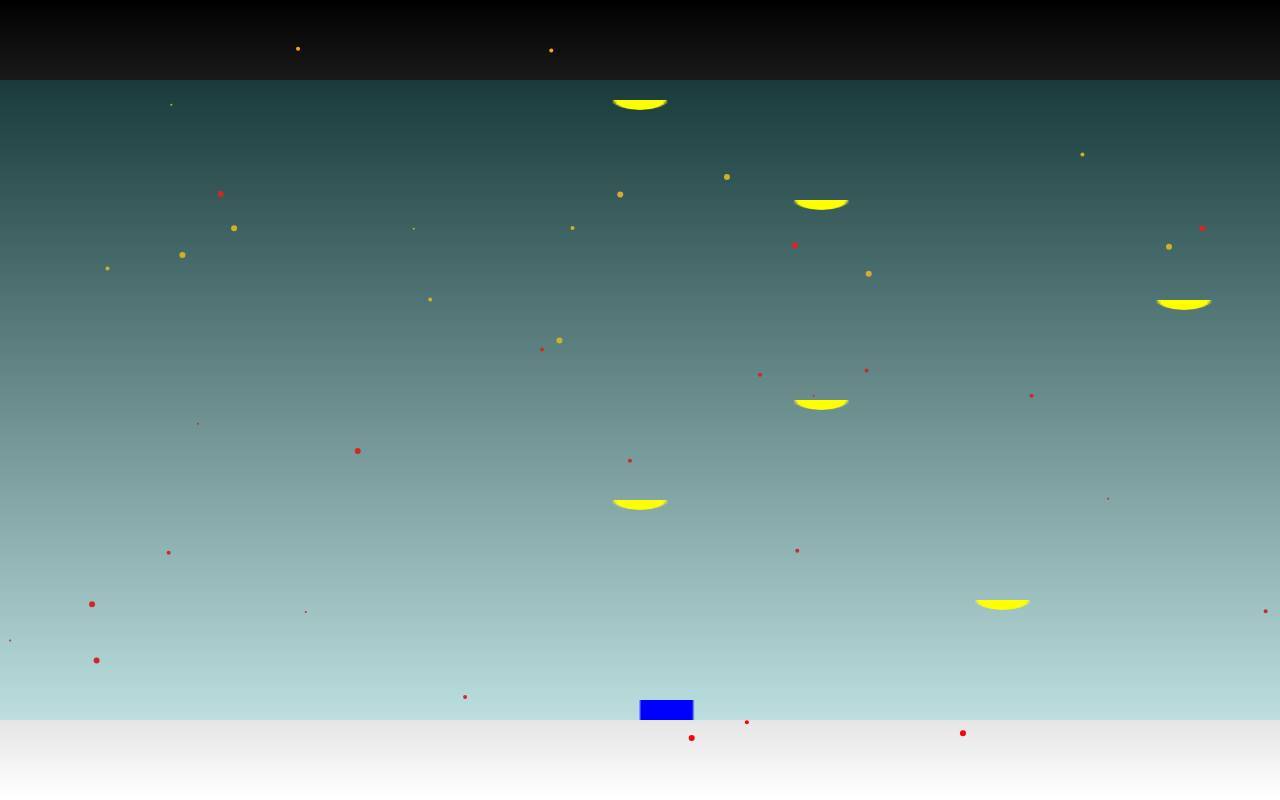
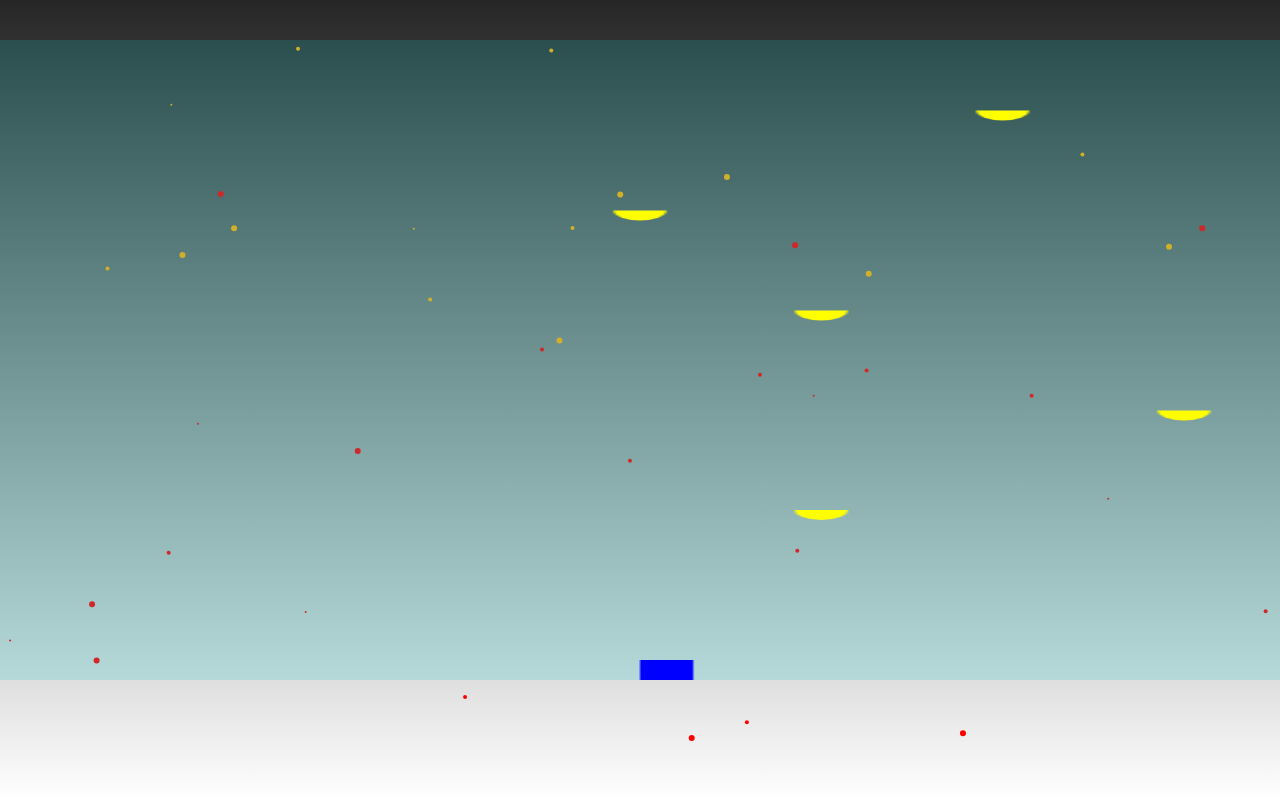
Before and after one commit to daveliew/winterbells-clone, a plain HTML site: page index.html in a window 1280 px wide. Drawn offline with Linux system fonts and the light colour scheme.

Commit message:
[EOD COMMIT] - Progress on track, thankfully. Still working to optimise bell generation and background translation as player ascends.

```diff
--- a/js/bell.js
+++ b/js/bell.js
@@ -23,18 +23,19 @@ class Bell {
     this.color = "yellow";
     this.size = bellSize;
     this.collided = false;
+    this.moving = true;
   }
   update() {
     //! falling bell generates if player has not touched any bells.
     //! bells will stop when player collides
-    // if (this.y > canvas.height - 600)
-    // if (this.y >= 0)
+    if (this.moving) {
+      this.velocityY = 0.5;
+      this.x += this.velocityX;
+      this.y += this.velocityY;
 
-    this.x += this.velocityX;
-    this.y += this.velocityY;
-
-    this.velocityX *= 0.9;
-    this.velocityY *= 0.9;
+      this.velocityX *= 0.9;
+      this.velocityY *= 0.9;
+    }
   }
   draw() {
     ctx.fillStyle = this.color;
--- a/js/main.js
+++ b/js/main.js
@@ -4,7 +4,6 @@
 //? add viewport + fix bg image
 //? add condition that after first bell is caught, gameover sequence triggered
 //* finesse
-//? add music
 //? add sprites
 //? create max width and height
 //? create background image
@@ -16,7 +15,7 @@
 //? multiple js files to better read code
 //? refactor code --> clear all //? stuff.
 
-//! DATA
+//* ***DATA*** *//
 const canvas = document.getElementById("game-layer");
 const ctx = canvas.getContext("2d");
 
@@ -34,6 +33,7 @@ const SCREEN_X_MID = Math.floor(canvas.width / 2);
 const gravityPull = 3;
 const collisionDistance = 20;
 const difficulty = 3;
+const framesPerSnow = 200;
 
 const numBells = 10; //* change number of bells
 const bellSpacing = 100;
@@ -42,18 +42,19 @@ const minBellHeight = playerJump - bellSize;
 const bellTranslation = 100;
 
 let playerActivated = false;
-let gameNotStarted = true;
+
 let mouseClick = false;
 let gameFrame = 0;
 let lowestBell = {}; //! is this useless?
 
 let playerHeight = 0;
 let crossedHeight = false;
+let score = 0;
 
-// window.addEventListener("resize", () => {
-//   canvas.width = window.innerWidth;
-//   canvas.height = window.innerHeight;
-// });
+const mouse = {
+  x: canvas.width / 2,
+  y: canvas.height / 2,
+};
 
 //* ***MAIN PROGRAMME*** *//
 
@@ -93,7 +94,6 @@ const generateBell = (posY) => {
   let prevY = posY;
   while (bellArray.length < numBells) {
     let newX = randBellX();
-    //! trying to slow down bell production
     let bell = new Bell(bellXpos[newX], prevY);
     prevY -= bellSpacing;
     lowestBell = bell;
@@ -111,18 +111,13 @@ const bellRender = (arr) => {
     arr[i].update();
     arr[i].draw();
     hasCollided(player, arr[i]);
-    if (
-      arr[i].collided === true ||
-      arr[i].y > canvas.height
-      // || arr[i].y - player.y > canvas.height / 2 //! buggy! Want to make a way that bell disappears if it's too far away
-    ) {
-      //! key condition
-      arr.splice(i, 1); // remove bell from array when it leaves screen
+    if (arr[i].collided === true || arr[i].y > canvas.height - 100) {
+      arr.splice(i, 1); // remove bell from array to manage total #objects
     }
   }
-  // ! Genrate new bells based on length
-  if (arr.length < 3) {
-    generateBell(player.y - 300);
+  const minBells = Math.ceil(numBells / 2);
+  if (arr.length <= minBells) {
+    generateBell(arr[0].y - bellSpacing * (minBells - 1));
   }
 
   crossedHeight = false; // reset trigger for bell translation
@@ -134,51 +129,47 @@ class Player {
   constructor() {
     this.width = 20;
     this.height = 20;
-    this.mass = 20;
+    this.mass = 10; //?
     this.x = canvas.width / 2;
     this.y = canvas.height - this.height; //! testing
-    this.velocityX = 5;
+    this.velocityX = 4;
     this.velocityY = -8; //? what is a good boost rate?
-    this.frame = 0;
-    this.jumping = false; //? not using this well, try to obtimise
-    this.secondsPassed = 0;
-    this.collided = false;
-    this.parallax = this.y;
-    this.score = 0;
+    this.jumping = false;
+    this.collided = false; //? useless?
+    this.parallax = this.y; //? useless?
   }
-  update(secondsPassed) {
+  update() {
     if (!playerActivated) {
       return;
     } // prevent left right movement till screen is clicked.
 
     if (mouseClick && this.jumping === false) {
-      // this.y += 50 * secondsPassed;
-      this.y -= 50; //! change to seconds
+      // this.y += 50 * secondsPassed;  //! change to seconds
+      this.y += -100;
+
       mouseClick = false; //! testing
       this.jumping = true;
-      this.parallax = GAME_HEIGHT - this.y;
-      this.y += this.velocityY * this.mass; //! balance out player falling. feels too floaty
+      this.parallax = GAME_HEIGHT - this.y; //? useless?
     }
 
     if (this.collided) {
-      this.y -= 50;
+      this.y += -50;
       this.collided = false;
     }
 
     //? trying this method to "calibrate mouse move to x move". wrap this in condition?
 
     let dx = Math.floor((mouse.x - this.x) / this.velocityX);
-
     //* scale down dx
     if (dx > this.velocityX) {
       dx /= this.velocityX;
       dx = Math.round(dx);
     }
     this.x += dx;
+
     this.y += gravityPull;
-    // this.velocityY = 0;
     // this.y += this.velocityY; //! major bug around here
-    // this.velocityY *= 0.9;
+    this.velocityY *= 0.9;
 
     //*prevent player from leaving canvas
     if (this.x < 0) {
@@ -201,21 +192,12 @@ class Player {
     // }
   }
   addScore() {
-    this.score += 1;
-    console.log("Player score", this.score);
+    score += 1;
+    console.log("Player score", score);
   }
 }
 
-//* Initialize game *//
-//* Mouse Movements
-
-const mouse = {
-  //? centres mouse in canvas mid, not sure if necessary?
-  x: canvas.width / 2,
-  y: canvas.height / 2,
-};
-
-//* passes mouse click coordinates to global variable
+//* ***EVENT LISTENERS*** *//
 canvas.addEventListener("mousemove", (event) => {
   mouse.x = event.x;
   mouse.y = event.y;
@@ -227,10 +209,7 @@ canvas.addEventListener("mousedown", (event) => {
   mouseClick = true;
   player.jumping = false;
   console.log(event + "detected");
-  // if (gameNotStarted) {
-  //   generateBell(player.y);
-  //   gameNotStarted = false;
-  // }
+
   //? find a way to remove mousedown after click so that player must use bells to jump
   //? https://www.geeksforgeeks.org/javascript-removeeventlistener-method-with-examples/
 });
@@ -248,7 +227,6 @@ const hasCollided = (player, bell) => {
     Math.pow(player.x - bell.x, 2) + Math.pow(player.y - bell.y, 2)
   );
   if (distance <= collisionDistance) {
-    console.log("touched");
     player.collided = true;
     bell.collided = true;
     player.y -= playerJump;
@@ -273,16 +251,12 @@ const gameLoop = (timeStamp) => {
 
   if (playerHeight > highestHeight) {
     highestHeight = playerHeight;
-    console.log("playerHeight", playerHeight, "highestHeight", highestHeight);
+    // console.log("playerHeight", playerHeight, "highestHeight", highestHeight);
     crossedHeight = true;
     if (highestHeight >= 2 && highestHeight % 2 === 0 && crossedHeight) {
       crossedHeight = false;
       console.log("CROSSED HEIGHT!");
     }
-    // if (crossedHeight === 4 && playerHeight === 5) {
-    //   crossedHeight = 3;
-    //   playerHeight = 3;
-    // } //! buggy
   }
 
   //* time calculation
@@ -303,9 +277,8 @@ const gameLoop = (timeStamp) => {
   snowCtx.clearRect(0, 0, snowCanvas.width, snowCanvas.height);
   snowCtx.fillStyle = "rgba(0,0,0,0.1)"; // rectangle that covers screen over and over
   snowRender(snow.snowArray);
-  if (gameFrame % 200 === 0) {
-    //only generate snow every 200 frames
-    generateSnow();
+  if (gameFrame % framesPerSnow === 0) {
+    generateSnow(); //only generate snow every 200 frames
   }
 
   //* Incrementors + resets
--- a/style.css
+++ b/style.css
@@ -1,7 +1,7 @@
 #background-layer {
   position: absolute;
   background: rgba(0, 200, 200, 0.7);
-  background-image: linear-gradient(black, white);
+  background-image: linear-gradient(rgb(38, 38, 38), white);
   width: 100%;
   height: 100%;
   top: 0;
@@ -23,7 +23,7 @@
   background: rgba(23, 200, 200, 0.2);
   width: 100%;
   height: 80%;
-  top: 10%;
+  top: 5%;
   left: 0%;
   bottom: 20%;
   z-index: 3;
```
